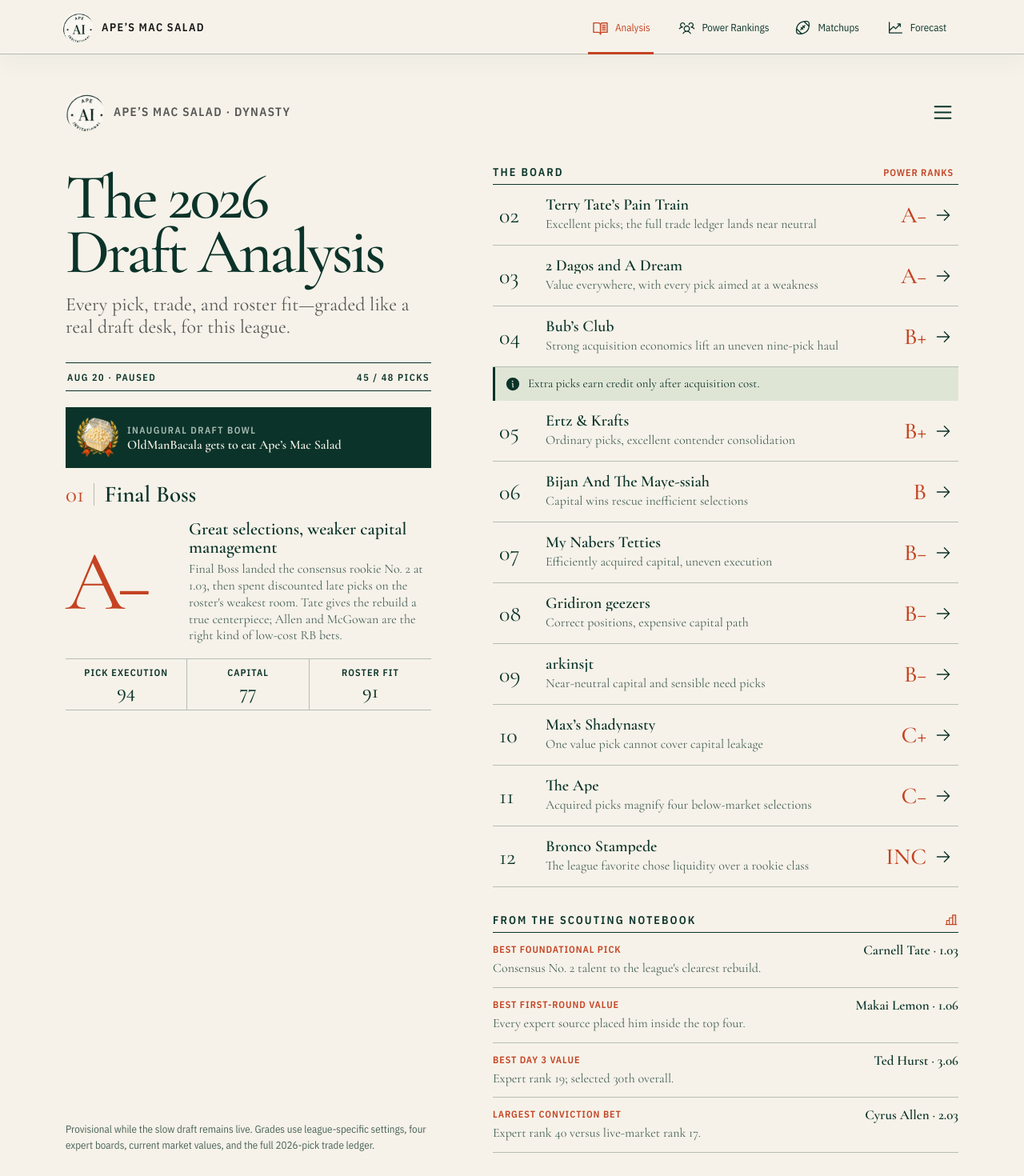
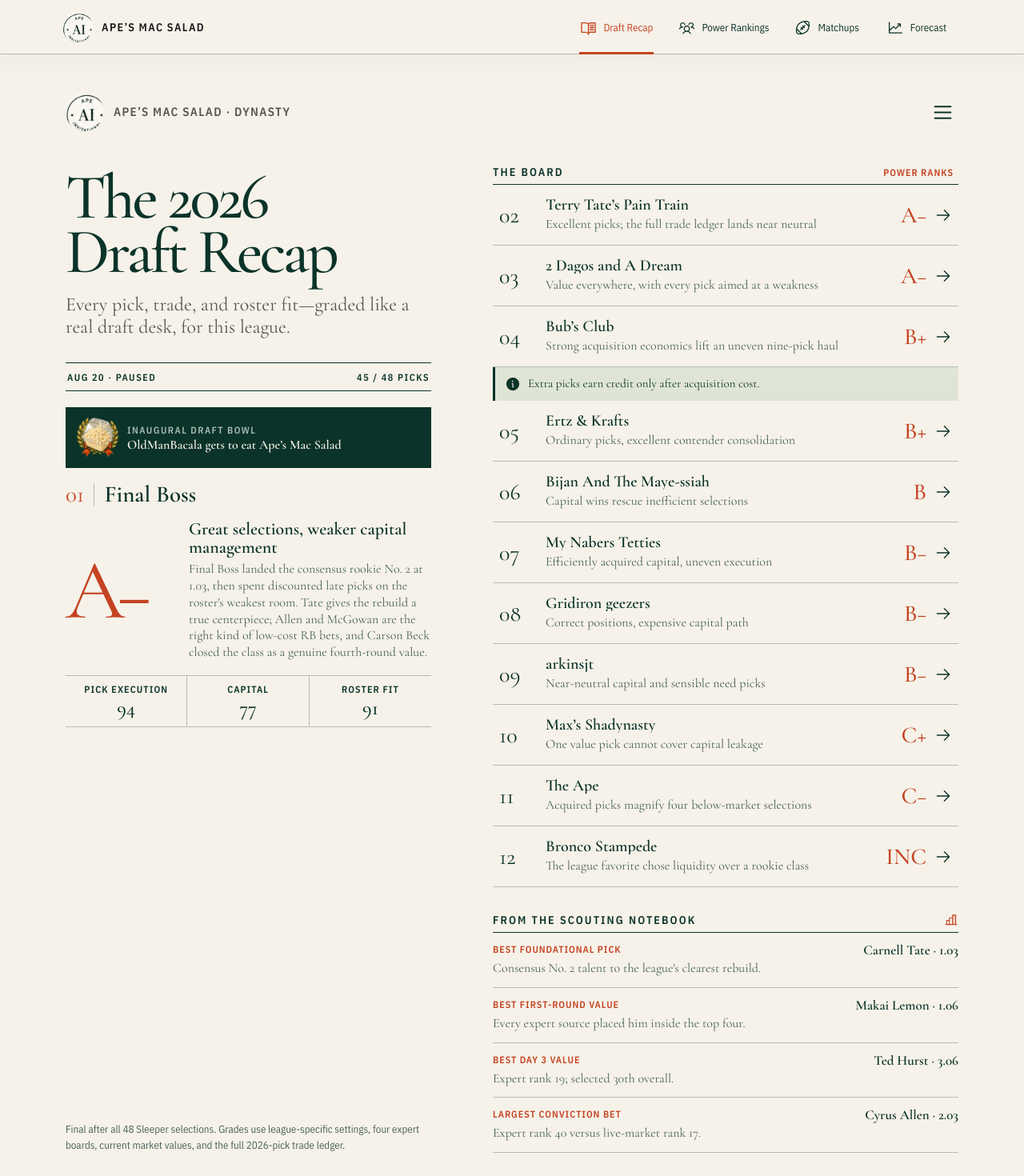
Before and after one commit to alexanderjohnson2011-cpu/-fantasy-sports-projects, a React (Vite) app: page / in a window 1280 px wide. Shown: the top 1470 px of the page at 80% size. Built offline with nearby package versions, Linux system fonts and the light colour scheme.

Commit message:
Finalize completed Sleeper draft recap

```diff
--- a/src/Prototype.tsx
+++ b/src/Prototype.tsx
@@ -165,7 +165,7 @@ const teams: Team[] = [
     name: "Final Boss",
     manager: "OldManBacala",
     headline: "Great selections, weaker capital management",
-    commentary: "Final Boss landed the consensus rookie No. 2 at 1.03, then spent discounted late picks on the roster's weakest room. Tate gives the rebuild a true centerpiece; Allen and McGowan are the right kind of low-cost RB bets.",
+    commentary: "Final Boss landed the consensus rookie No. 2 at 1.03, then spent discounted late picks on the roster's weakest room. Tate gives the rebuild a true centerpiece; Allen and McGowan are the right kind of low-cost RB bets, and Carson Beck closed the class as a genuine fourth-round value.",
     bestPick: "Carnell Tate at 1.03",
     question: "Did a rebuilding roster need Tucker Kraft more than the liquidity of 1.04?",
     verdict: "The selections were the league's cleanest marriage of value and team direction. The 1.04 trade trims the permanent grade one notch.",
@@ -180,6 +180,7 @@ const teams: Team[] = [
       { slot: "1.03", player: "Carnell Tate", position: "WR", expertRank: 2, marketRank: 2 },
       { slot: "3.05", player: "Kaytron Allen", position: "RB", expertRank: 28, marketRank: 29, acquired: true },
       { slot: "4.03", player: "Seth McGowan", position: "RB", expertRank: 41, marketRank: 43 },
+      { slot: "4.10", player: "Carson Beck", position: "QB", expertRank: 38, marketRank: 29 },
     ],
   },
   {
@@ -265,7 +266,7 @@ const teams: Team[] = [
     name: "Ertz & Krafts",
     manager: "jccbraves99",
     headline: "Ordinary picks, excellent contender consolidation",
-    commentary: "Bell, Claiborne, and Klare all met or beat the expert board, although the live market is cooler on the trio. The sharper move came away from the clock, where surplus TE depth and bridge capital became Chris Olave without a meaningful market premium.",
+    commentary: "Bell, Claiborne, and Klare all met or beat the expert board, although the live market is cooler on the trio. Barion Brown added a real market-value swing at 4.12, even if the expert board was much less enthusiastic. The sharper move came away from the clock, where surplus TE depth and bridge capital became Chris Olave without a meaningful market premium.",
     bestPick: "Chris Bell at 2.06",
     question: "Was Max Klare the best use of a pick for the league's No. 2 TE room?",
     verdict: "Solid, low-ceiling selections paired with smart roster-shape management. That is enough to raise the full-cycle grade.",
@@ -280,6 +281,7 @@ const teams: Team[] = [
       { slot: "2.06", player: "Chris Bell", position: "WR", expertRank: 16, marketRank: 25, acquired: true },
       { slot: "3.04", player: "Demond Claiborne", position: "RB", expertRank: 24, marketRank: 27, acquired: true },
       { slot: "3.12", player: "Max Klare", position: "TE", expertRank: 31, marketRank: 44 },
+      { slot: "4.12", player: "Barion Brown", position: "WR", expertRank: 64, marketRank: 39 },
     ],
   },
   {
@@ -340,7 +342,7 @@ const teams: Team[] = [
     name: "Gridiron geezers",
     manager: "kong58",
     headline: "Correct positions, expensive capital path",
-    commentary: "No roster needed receivers more, and both selections went directly at that problem. Bernard was slightly early and Branch slightly late, so the board value nearly cancels out; the expensive acquisition path is what keeps the class from climbing.",
+    commentary: "No roster needed receivers more, and every selection went directly at that problem. Bernard was slightly early and Branch slightly late, then Zavion Thomas supplied a clean fourth-round value swing; the expensive acquisition path is what keeps the class from climbing.",
     bestPick: "Zachariah Branch at 2.11",
     question: "Do two mid-tier receivers materially repair the league's weakest WR room?",
     verdict: "Need alignment keeps the grade afloat, but the acquisition ledger makes 2.02 more expensive than it first appears.",
@@ -354,6 +356,7 @@ const teams: Team[] = [
     picks: [
       { slot: "2.02", player: "Germie Bernard", position: "WR", expertRank: 18, marketRank: 22, acquired: true },
       { slot: "2.11", player: "Zachariah Branch", position: "WR", expertRank: 21, marketRank: 19 },
+      { slot: "4.11", player: "Zavion Thomas", position: "WR", expertRank: 43, marketRank: 44 },
     ],
   },
   {
@@ -430,11 +433,11 @@ const teams: Team[] = [
     name: "Bronco Stampede",
     manager: "5FinkleRay",
     headline: "The league favorite chose liquidity over a rookie class",
-    commentary: "Bronco Stampede moved every original selection and made no pick through 4.09. That cannot weaken the league's best current roster by itself, but the 83.8% capital return means the no-pick strategy did not preserve full market value.",
-    bestPick: "Not yet made",
+    commentary: "Bronco Stampede moved every original selection and finished the draft without making a pick. That cannot weaken the league's best current roster by itself, but the 83.8% capital return means the no-pick strategy did not preserve full market value.",
+    bestPick: "No rookie selection",
     question: "Did moving every 2026 selection create enough present value for a title favorite?",
     verdict: "The absence of rookies is not the concern; the price received is. A loaded roster can rationally sell picks, but this ledger currently returns only 83.8% of the value sent.",
-    capitalNote: "No selection through 4.09. Current capital retained is 83.8% of value sent, so the provisional capital-management mark is a C.",
+    capitalNote: "No selection was made. Current capital retained is 83.8% of value sent, so the final capital-management mark is a C.",
     capitalOutcome: 83.8,
     originalPicks: 0,
     acquiredPicks: 0,
@@ -522,7 +525,7 @@ type Route =
   | { kind: "methodology" };
 
 const navItems: Array<{ id: NavId; label: string; icon: typeof BookOpenText }> = [
-  { id: "analysis", label: "Analysis", icon: BookOpenText },
+  { id: "analysis", label: "Draft Recap", icon: BookOpenText },
   { id: "power", label: "Power Rankings", icon: UsersThree },
   { id: "matchups", label: "Matchups", icon: Football },
   { id: "forecast", label: "Forecast", icon: ChartLineUp },
@@ -858,7 +861,7 @@ function AnalysisScreen({
       <main className="almanac-page" data-testid="almanac-screen">
         <AppHeader onMenu={onMethodology} />
         <section className="issue-intro">
-          <h1>The 2026<br />Draft Analysis</h1>
+          <h1>The 2026<br />Draft Recap</h1>
           <p className="issue-deck">Every pick, trade, and roster fit—graded like a real draft desk, for this league.</p>
         </section>
         <div className="issue-rule" aria-label="Report status">
@@ -926,7 +929,7 @@ function AnalysisScreen({
             ))}
           </section>
         </section>
-        <p className="method-note">Provisional while the slow draft remains live. Grades use league-specific settings, four expert boards, current market values, and the full 2026-pick trade ledger.</p>
+        <p className="method-note">Final after all 48 Sleeper selections. Grades use league-specific settings, four expert boards, current market values, and the full 2026-pick trade ledger.</p>
       </main>
     </div>
   );
@@ -1017,7 +1020,7 @@ function DraftTeamScreen({ team }: { team: Team }) {
                 );
               })}
             </div>
-          ) : <p className="empty-state">No selection recorded through pick 4.09. The draft-cycle evaluation therefore rests on capital management rather than pick execution.</p>}
+          ) : <p className="empty-state">No rookie selection was made. The final draft-cycle evaluation therefore rests on capital management rather than pick execution.</p>}
           <div className="pick-summary">
             <span><strong>{team.originalPicks}</strong> original</span>
             <span><strong>{team.acquiredPicks}</strong> acquired</span>
@@ -1465,7 +1468,7 @@ export default function Prototype() {
         ) : route.kind === "team" ? (
           selectedTeam ? (
             <>
-              <DetailHeader onBack={goBack} team={selectedTeam} context="Draft Analysis" grade={draftCycleGrade(selectedTeam)} />
+              <DetailHeader onBack={goBack} team={selectedTeam} context="Draft Recap" grade={draftCycleGrade(selectedTeam)} />
               <DraftTeamScreen team={selectedTeam} />
             </>
           ) : (
@@ -1479,7 +1482,7 @@ export default function Prototype() {
           <>
             <div className="detail-header methodology-header">
               <button type="button" onClick={goBack} aria-label="Back"><ArrowLeft size={24} /></button>
-              <div><span>Draft Analysis</span><strong>Methodology</strong></div>
+              <div><span>Draft Recap</span><strong>Methodology</strong></div>
             </div>
             <MethodologyScreen />
           </>
```
